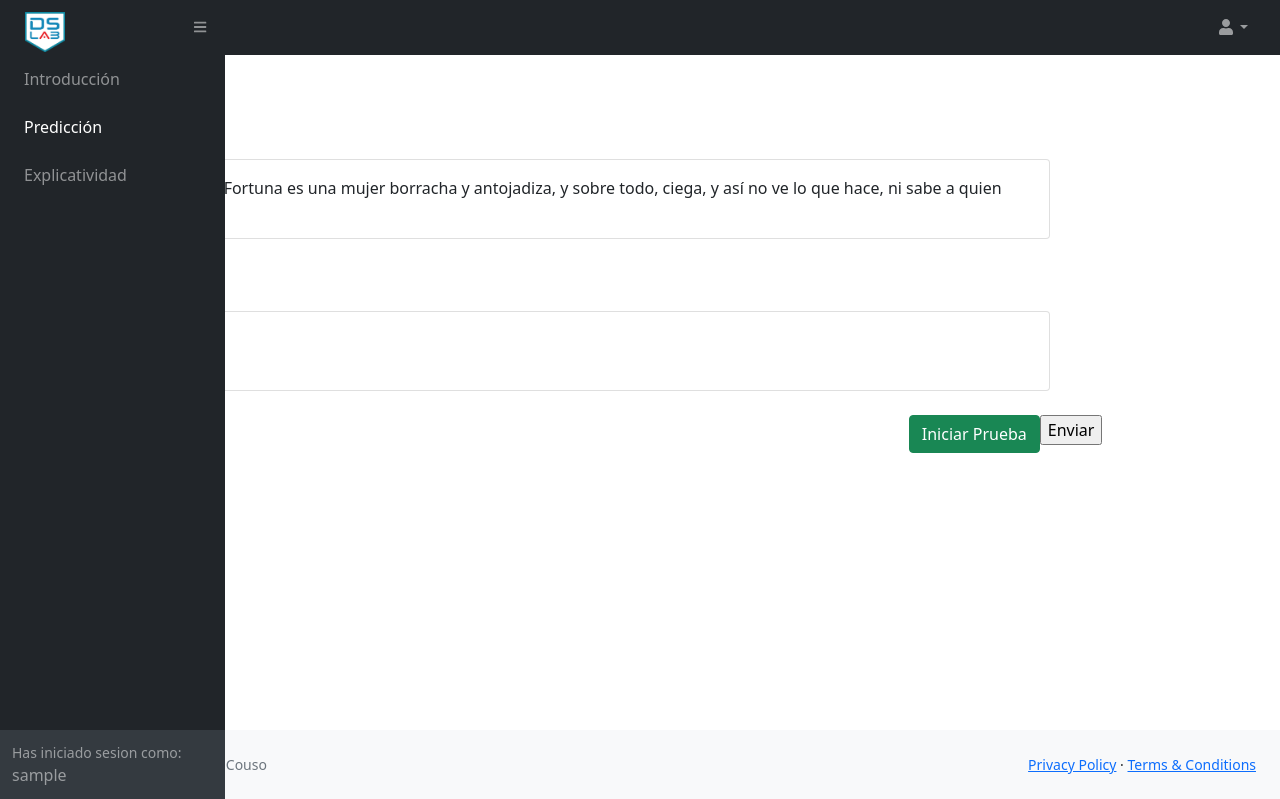
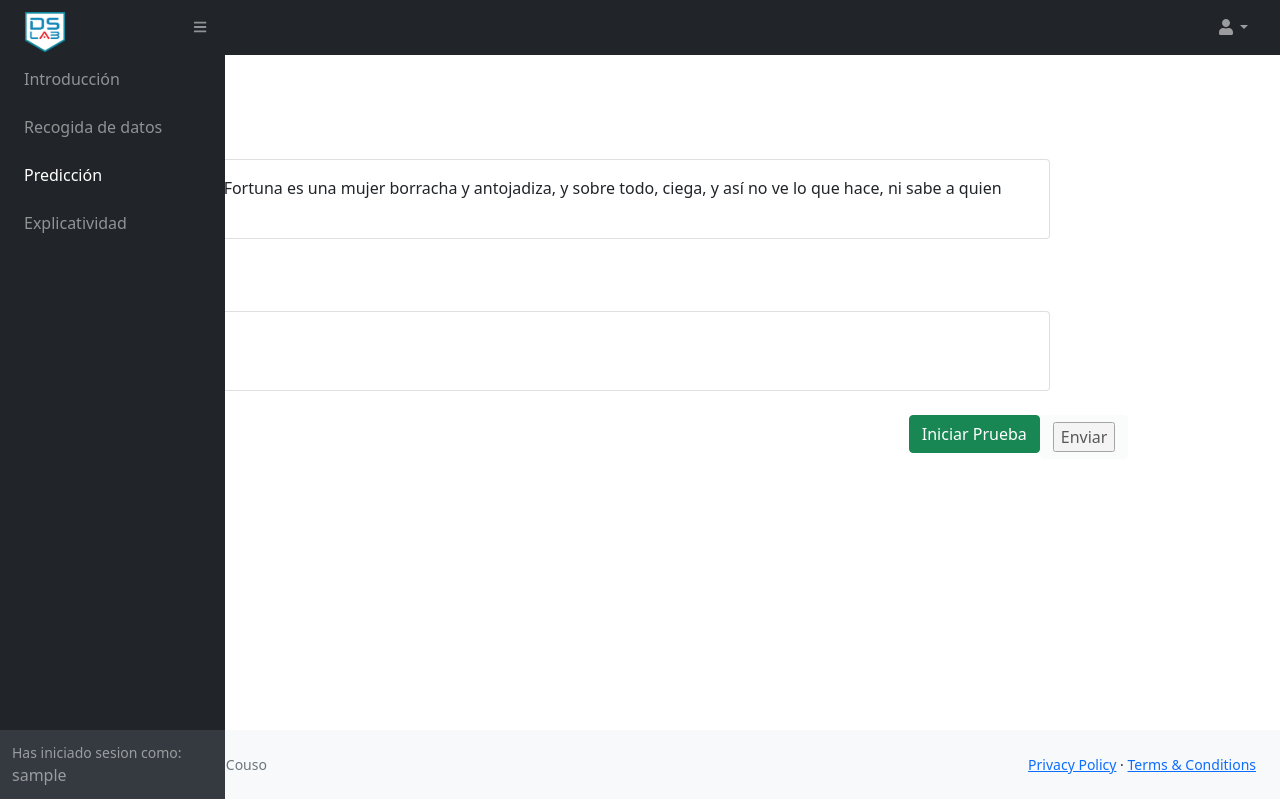
Before and after one commit to Adriton1/quienEsQuien, a Django app: page /prediccion/ in a window 1280 px wide. Shown: the part 1-800 px from the top of the page. Run offline with Django 4.2, Linux system fonts and the light colour scheme; the visitor is signed in with stand-in values (Sample User, id 1); some libraries are stand-ins or nearby versions.

Commit message:
A new template has been added. Its function is to collect data that will be analyzed by the machine learning algorithm in order to learn how the user writes.

```diff
--- /dev/null
+++ b/quienEsQuien/static/js/mecanografia_recogida_datos.js
@@ -0,0 +1,164 @@
+var texto_Recogida = "De vez en cuando, una nueva tecnología, un antiguo problema y una gran idea se convierten en una innovación." //tilde en la 36 y 105
+var contadorKeyUp = 0;
+var contadorKeyDown = 0;
+var contadorKeyPress = 0;
+var errores = 0;
+const text_in_Recogida = document.getElementById('text_in_Recogida');
+const botonEnviarRecogidaDatos = document.getElementById('botonEnviarRecogidaDatos');
+var tildeKeyUp = false;
+var tildeKeyDown = false;
+var tildeKeyPress = false;
+var primeraLetra = false;
+const idNombre_Recogida = document.getElementById('nombreUsuario');
+var username =  idNombre_Recogida.textContent.replace(/\s+/g, '')
+
+const segundo_Recogida = 1000;
+var tiempos = [[], [], []]
+
+
+function iniciarRecogida() {
+
+    // Comenzamos KEYDOWN
+    document.addEventListener('keydown', function(evento){
+
+        if(evento.key == texto_Recogida[contadorKeyDown]){
+            if(contadorKeyDown===0){
+                primeraLetra = true;
+            }
+
+            if(!tildeKeyDown){
+                text_in_Recogida.textContent = text_in_Recogida.textContent + texto_Recogida[contadorKeyDown];
+                contadorKeyDown++;
+                tiempos[0].push(evento.timeStamp / segundo_Recogida);
+            }
+
+            console.log("Exito");
+
+        }
+
+        if((evento.key == 'i'|| evento.key == 'í') && contadorKeyDown === 36 ){
+            if(tildeKeyDown){
+                text_in_Recogida.textContent = text_in_Recogida.textContent + '\u00ED';
+                tiempos[0].push(evento.timeStamp / segundo_Recogida);
+                tildeKeyDown = false;
+                contadorKeyDown++;
+            }
+        }
+
+        if((evento.key == 'o'|| evento.key == 'ó') && contadorKeyDown === 105 ){
+            if(tildeKeyDown){
+                text_in_Recogida.textContent = text_in_Recogida.textContent + '\u00F3';
+                tiempos[0].push(evento.timeStamp / segundo_Recogida);
+                tildeKeyDown = false;
+                contadorKeyDown++;
+            }
+        }
+
+        if((evento.key === 'Dead' || evento.key === '´') && (contadorKeyDown === 36 || contadorKeyDown === 105)){
+            tildeKeyDown = true;
+            tildeKeyPress = true;
+        }
+
+        console.log(evento.key);
+    });
+
+
+    // Comenzamos KEYPRESS
+    document.addEventListener('keypress', function(evento){
+
+        if(evento.key == texto_Recogida[contadorKeyPress]){
+            tiempos[1].push(evento.timeStamp / segundo_Recogida);
+            console.log("Exito");
+            contadorKeyPress++;
+        }
+
+        if((evento.key == 'i'|| evento.key == 'í') && contadorKeyPress === 36 ){
+            if(tildeKeyPress){
+                tiempos[1].push(evento.timeStamp / segundo_Recogida);
+                tildeKeyPress = false;
+                contadorKeyPress++;
+            }
+        }
+
+        if((evento.key == 'o'|| evento.key == 'ó') && contadorKeyPress === 105 ){
+            if(tildeKeyPress){
+                tiempos[1].push(evento.timeStamp / segundo_Recogida);
+                tildeKeyPress = false;
+                contadorKeyPress++;
+            }
+        }
+        console.log(evento.key);
+    });
+
+
+
+    // Comenzamos KEYUP
+    document.addEventListener('keyup', function(evento){
+
+        if(!(evento.key == texto_Recogida[contadorKeyUp])){
+            errores ++;
+            if(evento.key == 'Meta' || evento.key == 'Shift' || evento.key == 'CapsLock'){ // Detectamos los casos base Meta -> Inicio y,  Shift y  -> al hacer la mayuscula
+                errores --;
+            }
+        }
+
+        if(evento.key == texto_Recogida[contadorKeyUp] || primeraLetra){
+            if(contadorKeyUp === 0){
+                primeraLetra = false;
+            }
+            tiempos[2].push(evento.timeStamp / segundo_Recogida);
+            console.log("Exito");
+            contadorKeyUp++;
+        }
+
+        if((evento.key == 'i'|| evento.key == 'í') && contadorKeyUp === 36 ){
+            if(tildeKeyUp){
+                tiempos[2].push(evento.timeStamp / segundo_Recogida);
+                tildeKeyUp = false;
+                contadorKeyUp++;
+                errores --;
+            }
+        }
+
+        if((evento.key == 'o'|| evento.key == 'ó') && contadorKeyUp === 105 ){
+            if(tildeKeyUp){
+                tiempos[2].push(evento.timeStamp / segundo_Recogida);
+                tildeKeyUp = false;
+                contadorKeyUp++;
+                errores --;
+            }
+        }
+
+        if((evento.key === 'Dead' || evento.key === '´') && (contadorKeyUp === 36 || contadorKeyUp === 105)){ //comprobamos que para poner la tilde pulsa la tecla Dead y que estamos en la posicion que nos interesa
+            tildeKeyUp = true;
+            errores --;
+        }
+
+        console.log(evento.key);
+
+        if (contadorKeyUp === texto_Recogida.length){ //Hemos terminado de escribir la cadena de texto
+            console.log( "Has cometido: " +errores + " errores");
+            console.log(tiempos);
+            botonEnviarRecogidaDatos.classList.remove("disabled")
+        }
+    });
+
+}
+
+function finalizarRecogidaDatos() {
+    $.ajax({
+        method: "POST",
+        url: "/saveRecogidaDatos",
+        data:{
+            csrfmiddlewaretoken:$('input[name=csrfmiddlewaretoken]').val(),
+            userData: username,
+            tiemposData: JSON.stringify(tiempos)
+        }
+    })
+        .done(function (response){
+            console.log(response)
+        })
+        .fail(function (response){
+            console.log(response)
+        })
+}
--- a/quienEsQuien/templates/base.html
+++ b/quienEsQuien/templates/base.html
@@ -41,5 +41,6 @@
         <script src="{% static 'js/scripts.js' %}"></script>
         <script src="https://cdn.jsdelivr.net/npm/simple-datatables@latest" crossorigin="anonymous"></script>
         <script src="{% static 'js/mecanografia.js' %}"></script>
+        <script src="{% static 'js/mecanografia_recogida_datos.js' %}"></script>
     </body>
 </html>
--- a/quienEsQuien/templates/left-navbar/left.html
+++ b/quienEsQuien/templates/left-navbar/left.html
@@ -12,6 +12,10 @@
                                 Introducci&oacute;n
                             </a>
                             {% if user.is_authenticated %}
+                            <a class="nav-link {% if request.path == '/recogida_Datos/' %}active{% endif %}" href="{% url 'recogidaDatos' %}">
+                                <div class="sb-nav-link-icon"><i></i></div>
+                                Recogida de datos
+                            </a>
                             <a class="nav-link {% if request.path == '/prediccion/' %}active{% endif %}" href="{% url 'prediccion' %}">
                                 <div class="sb-nav-link-icon"><i></i></div>
                                 Predicci&oacute;n
--- a/quienEsQuien/templates/partials/Prediccion.html
+++ b/quienEsQuien/templates/partials/Prediccion.html
@@ -8,11 +8,7 @@
     </div>
     <div>
     </div>
-    {#<div class="card" style= "margin: 10px;height: 80px; width: 2000px">#}
-    {#  <div class="card-body">#}
-    {#    En un lugar de la Mancha, de cuyo nombre no quiero acordarme, no ha mucho tiempo que vivía un hidalgo de los de lanza en astillero, adarga antigua, rocín flaco y galgo corredor. Una olla de algo más vaca que carnero, salpicón las más noches, duelos y quebrantos los sábados, lantejas los viernes, algún palomino de añadidura los domingos, consumían las tres cuartas partes de su hacienda.#}
-    {#  </div>#}
-    {#</div>#}
+
     <br>
     <div class="card" style= "margin-left: 2%;height: 80px; width: 80%">
         <div class="card-body">
@@ -32,7 +28,9 @@
         <form action="#" id="saveData">
         {% csrf_token %}
             <button id="botonPrueba" onclick="iniciarPrueba()" style="margin-left: 71%; float: left" type="button" class="btn btn-success">Iniciar Prueba</button>
-            <input onclick="finalizarPrueba()" type="submit" value="Enviar">
+            <button id="botonEnviarPrediccion" type="button" class="btn btn-light disabled">
+                <input onclick="finalizarPrueba()" type="submit" value="Enviar">
+            </button>
         </form>
     </div>
 
--- a/quienEsQuien/urls.py
+++ b/quienEsQuien/urls.py
@@ -1,6 +1,6 @@
 from django.urls import path
 
-from quienEsQuien.views import introduccion, prediccion, explicatividad, login_user, register, password, loginError, logout_user, saveData #importamos la vista que esta en el archivo views de mi proyecto DjangoTFG
+from quienEsQuien.views import introduccion, prediccion, explicatividad, login_user, register, password, loginError, logout_user, saveData, saveRecogidaDatos, recogidaDatos #importamos la vista que esta en el archivo views de mi proyecto DjangoTFG
 
 from django.contrib.staticfiles.urls import staticfiles_urlpatterns
 
@@ -8,12 +8,14 @@ urlpatterns = [
     path('introduccion/', introduccion, name = 'introduccion'), #como hemos puesto saludo/, deberemos poner eso en la url para que nos muestre el Hola mundo
     path('prediccion/', prediccion, name = 'prediccion'), #como hemos puesto saludo/, deberemos poner eso en la url para que nos muestre el Hola mundo
     path('explicatividad/', explicatividad, name = 'explicatividad'),
+    path('recogida_Datos/', recogidaDatos, name = 'recogidaDatos'),
     path('', login_user, name = 'login'),
     path('logout/', logout_user, name = 'logout'),
     path('register/', register, name = 'register'),
     path('password/', password, name = 'password'),
     path('loginError/', loginError, name = 'loginError'),
-    path('saveData', saveData)
+    path('saveData', saveData),
+    path('saveRecogidaDatos', saveRecogidaDatos)
 
 ]
 
--- a/quienEsQuien/views.py
+++ b/quienEsQuien/views.py
@@ -36,46 +36,6 @@ from .models import *
 # except Exception as ex:
 #     print(ex)
 
-usersPrediction, timesPrediction, H1Prediction, H2Prediction, HPPrediction, PHPrediction, PPPrediction, HHPrediction = [], [], [], [], [], [], [], []
-
-try:
-    connection = psycopg2.connect(  # nos conectamos a la bbdd
-        host='localhost',  # local
-        # host='db', #App dockerizada
-        user='postgres',
-        password='manager',
-        database='quienesquien',
-        port='5432'
-    )
-    print("Conexion con la base de datos exitosa")
-    cursor = connection.cursor()
-    cursor.execute("SELECT * FROM pruebapreprocesado")  # ejecutamos la query que nos devolvera los valores: username, tiempos, H1, H2, HP, PH, PP, HH y los almacenaremos en los arrays anteriormente definidos
-    rows = cursor.fetchall()
-    for row in rows:
-        usersPrediction.append(row[0])
-        timesPrediction.append(row[1])
-        H1Prediction.append(row[2])
-        H2Prediction.append(row[3])
-        HPPrediction.append(row[4])
-        PHPrediction.append(row[5])
-        PPPrediction.append(row[6])
-        HHPrediction.append(row[7])
-
-    print(usersPrediction)
-    print(timesPrediction)
-    print(H1Prediction)
-    print(H2Prediction)
-    print(HPPrediction)
-    print(PHPrediction)
-    print(PPPrediction)
-    print(HHPrediction)
-
-    # Cerramos la conexion con la bbdd
-    cursor.close()
-    connection.close()
-
-except Exception as ex:
-    print(ex)  # si salta una excepcion la mostramos
 
 def left(request):
     currentUser = request.user
@@ -87,11 +47,14 @@ def prediccion(request): # Vista encargada de mostrar el template de prediccion
 def introduccion(request): # Vista encargada de mostrar el template de introduccion
     return render(request, 'partials/Introduccion.html', {})
 
+def recogidaDatos(request): # Vista encargada de mostrar el template de introduccion
+    return render(request, 'partials/Recogida_Datos.html', {})
 
 def explicatividad(request): # Vista encargada de mostrar el template de explicatividad
     return render(request, 'partials/Explicatividad.html', {})
 
-# def getDataPrediction():
+# def getDataPrediction(table): # Funcion que nos devolvera los datos de la prediccion del usuario
+#     usersPrediction, timesPrediction, H1Prediction, H2Prediction, HPPrediction, PHPrediction, PPPrediction, HHPrediction = [], [], [], [], [], [], [], []
 #     try:
 #         connection = psycopg2.connect(  # nos conectamos a la bbdd
 #             host='localhost',  # local
@@ -103,17 +66,26 @@ def explicatividad(request): # Vista encargada de mostrar el template de explica
 #         )
 #         print("Conexion con la base de datos exitosa")
 #         cursor = connection.cursor()
-#         cursor.execute("SELECT * FROM pruebapreprocesado")  # ejecutamos la query y le pasamos los valores tiempos, H1, H2, HP, PH, PP, HH (estos valores corresponderan a cada %s que tenga la query)
+#         cursor.execute("SELECT * FROM "+table+"")  # ejecutamos la query que nos devolvera los valores: username, tiempos, H1, H2, HP, PH, PP, HH y los almacenaremos en los arrays anteriormente definidos
 #         rows = cursor.fetchall()
 #         for row in rows:
-#             print(row)
+#             usersPrediction.append(row[0])
+#             timesPrediction.append(row[1])
+#             H1Prediction.append(row[2])
+#             H2Prediction.append(row[3])
+#             HPPrediction.append(row[4])
+#             PHPrediction.append(row[5])
+#             PPPrediction.append(row[6])
+#             HHPrediction.append(row[7])
 #
+#         return usersPrediction, timesPrediction, H1Prediction, H2Prediction, HPPrediction, PHPrediction, PPPrediction, HHPrediction
 #         # Cerramos la conexion con la bbdd
 #         cursor.close()
 #         connection.close()
 #
 #     except Exception as ex:
 #         print(ex)  # si salta una excepcion la mostramos
+#
 
 def convertData(result): # funcion que se encargara de calcular los tiempos
     contador = 0
@@ -159,6 +131,35 @@ def convertData(result): # funcion que se encargara de calcular los tiempos
     return tiempos, H1, H2, HP, PH, PP, HH
 
 
+def saveRecogidaDatos(request): # vista a la que se hara la peticion POST desde el archivo mecanografia.js. Esta vista no devolvera ningun template
+    if request.method == 'POST': #Comprobamos que la peticion que se ha hecho es POST
+        userData = request.POST['userData'] # almacenamos en la var userData el valor que tenga la var userData de nuestro archivo mecanografia.js
+        tiemposData = request.POST['tiemposData'] # almacenamos en la var tiemposData el valor que tenga la var tiemposData de nuestro archivo mecanografia.js
+        result = json.loads(tiemposData) # parseamos el valor que contenga la var tiemposData a json y lo almacenamos en la var result
+        tiempos, H1, H2, HP, PH, PP, HH = convertData(result) # Llamamos a la funcion convertData() y le pasamos como parametro de entrada la var result que contendra los tiempos en formato json. Almacenamos los datos en las variables tiempos, H1, H2, HP, PH, PP, HH
+        try:
+            connection = psycopg2.connect( #nos conectamos a la bbdd
+                host='localhost', #local
+                #host='db', #App dockerizada
+                user='postgres',
+                password='manager',
+                database='quienesquien',
+                port='5432'
+            )
+            print("Conexion con la base de datos exitosa")
+            cursor = connection.cursor()
+            query = ("INSERT INTO preprocesadorecogida VALUES('"+userData+"', %s, %s, %s, %s, %s, %s, %s)") # predefinimos la query que se encargara de insertar los datos en la tabla de nuestra bbdd
+            cursor.execute(query, (tiempos, H1, H2, HP, PH, PP, HH)) # ejecutamos la query y le pasamos los valores tiempos, H1, H2, HP, PH, PP, HH (estos valores corresponderan a cada %s que tenga la query)
+            connection.commit() # llamamos a la funcion commit que almacenara de manera persistente los datos en la tabla
+
+            # Cerramos la conexion con la bbdd
+            cursor.close()
+            connection.close()
+
+        except Exception as ex:
+            print(ex) # si salta una excepcion la mostramos
+        return JsonResponse({"message": "Recieve..."})
+
 
 def saveData(request): # vista a la que se hara la peticion POST desde el archivo mecanografia.js. Esta vista no devolvera ningun template
     if request.method == 'POST': #Comprobamos que la peticion que se ha hecho es POST
@@ -177,7 +178,7 @@ def saveData(request): # vista a la que se hara la peticion POST desde el archiv
             )
             print("Conexion con la base de datos exitosa")
             cursor = connection.cursor()
-            query = ("INSERT INTO pruebapreprocesado VALUES('"+userData+"', %s, %s, %s, %s, %s, %s, %s)") # predefinimos la query que se encargara de insertar los datos en la tabla de nuestra bbdd
+            query = ("INSERT INTO preprocesadoprediccion VALUES('"+userData+"', %s, %s, %s, %s, %s, %s, %s)") # predefinimos la query que se encargara de insertar los datos en la tabla de nuestra bbdd
             cursor.execute(query, (tiempos, H1, H2, HP, PH, PP, HH)) # ejecutamos la query y le pasamos los valores tiempos, H1, H2, HP, PH, PP, HH (estos valores corresponderan a cada %s que tenga la query)
             connection.commit() # llamamos a la funcion commit que almacenara de manera persistente los datos en la tabla
 
```
Also changed, not shown: quienEsQuien/templates/partials/Recogida_Datos.html (added, +36 -0 lines).
